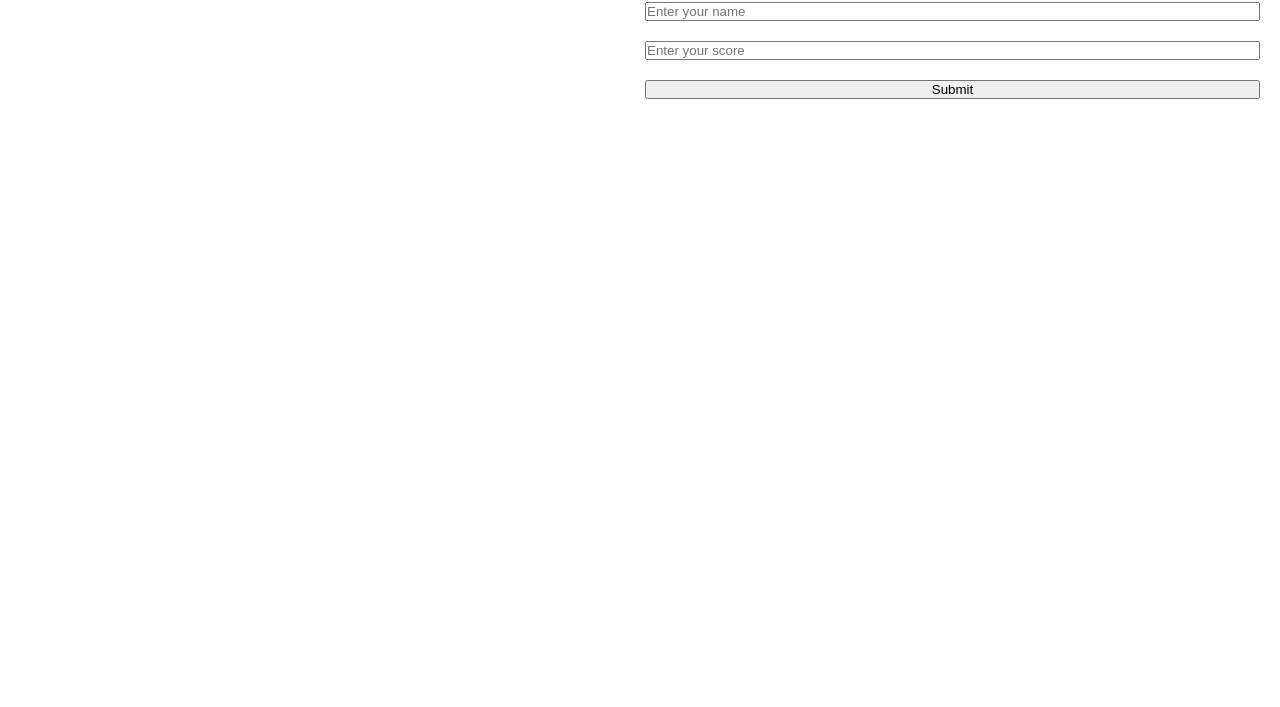
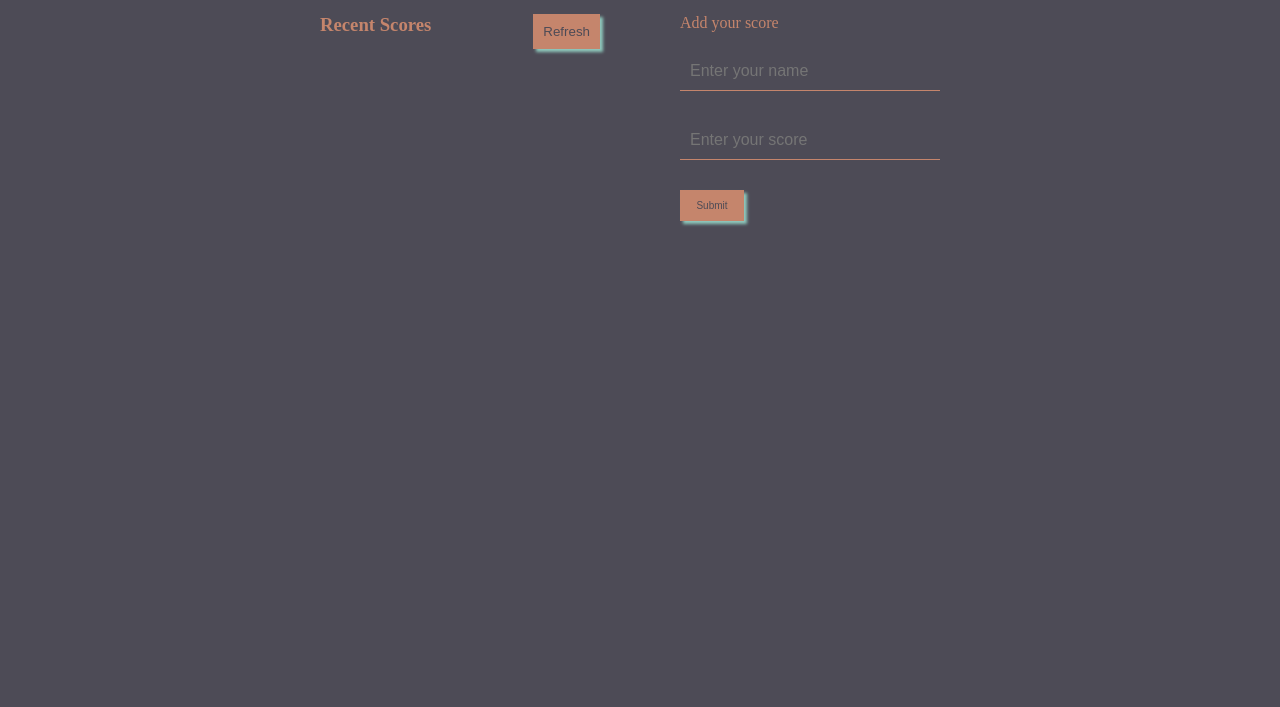
Before and after one commit to Fsher07/Leaderboard, a website built with webpack: page src/index.html in a window 1280 px wide. Shown: the part 93-800 px from the top of the page. Built offline with nearby package versions, Linux system fonts and the light colour scheme; no server answers.

Commit message:
Update style.css

```diff
--- a/src/index.js
+++ b/src/index.js
@@ -12,6 +12,8 @@ submitBtn.addEventListener('click', async () => {
       user: scoreName.value,
       score: scoreValue.value,
     });
+    scoreName.value = '';
+    scoreValue.value = '';
   } else {
     const error = document.querySelector('.error');
     error.classList.toggle('active');
@@ -23,9 +25,10 @@ refreshBtn.addEventListener('click', async () => {
   scoreList.innerHTML = '';
   getScoreItems().then((response) => {
     response.result.forEach((score) => {
-      const scoreListItem = document.createElement('li');
+      const scoreListItem = document.createElement('tr');
       scoreListItem.className = 'scoreListItem';
-      scoreListItem.innerHTML = `${score.user} : ${score.score}`;
+      scoreListItem.innerHTML = `<td>${score.user}:</td>
+        <td> ${score.score}</td>`;
       scoreList.appendChild(scoreListItem);
     });
   });
--- a/src/style.css
+++ b/src/style.css
@@ -3,24 +3,34 @@
   box-sizing: border-box;
   margin: 0;
   padding: 0;
+  background-color: #4D4B56;
+  color: #C5856C;
 }
 
-li {
-  list-style: none;
-  max-width: 40vw;
-  padding-left: 20px;
+button {
+  cursor: pointer;
+}
+
+tr {
+  display: grid;
+  grid-template-columns: 1fr 1fr;
+  gap: 4rem;
 }
 
 /* score board styles */
 h1 {
   margin-left: 10px;
+  text-align: center;
+  margin-top: 50px;
 }
 
 .container {
   display: grid;
   grid-template-columns: 1fr 1fr;
-  padding-left: 10px;
+  gap: 5rem;
   margin-top: 20px;
+  padding-left: 20rem;
+  padding-right: 20rem;
 }
 
 .scoreRefresh-title {
@@ -36,8 +46,18 @@ h1 {
   padding-right: 20px;
 }
 
-.scoreListItem:nth-child(odd) {
-  background-color: #d3d3d3;
+input {
+  border: none;
+  border-bottom: 1px solid #C5856C;
+  font-size: 1rem;
+  padding: 10px;
+  margin-bottom: 10px;
+  width: 100%;
+}
+
+.scoreListItem:nth-child(odd), td {
+  background-color: #8FC9BD;
+  color: #4D4B56;
 }
 
 .error {
@@ -50,3 +70,26 @@ h1 {
 .active {
   display: block;
 }
+
+#submit {
+  max-width: 5vw;
+  font-size: 10px;
+  background-color: #C5856C;
+  border: none;
+  padding: 10px;
+  box-shadow: 3px 3px 3px #8FC9BD;
+  color: #4D4B56;
+}
+
+#refresh-btn {
+  background-color: #C5856C;
+  border: none;
+  padding: 10px;
+  box-shadow: 3px 3px 3px #8FC9BD;
+  color: #4D4B56;
+}
+
+.scoreRefresh-title {
+  display: flex;
+  justify-content: space-between;
+}
```
